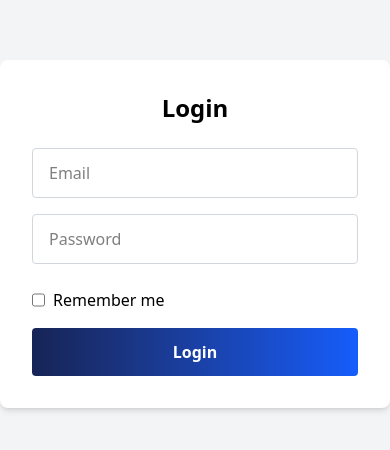
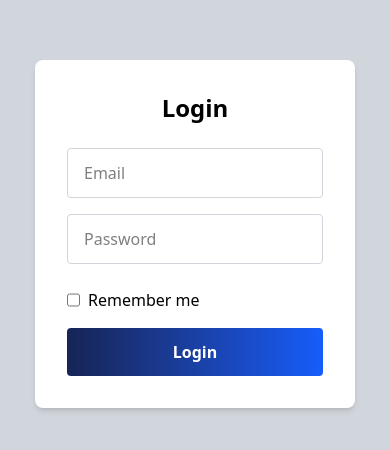
Before and after one commit to Toheed-qureshi21/supabase-prisma, a Next.js app: page /login in a window 390 px wide. Shown: the part 188-638 px from the top of the page. Built offline with nearby package versions, Linux system fonts and the light colour scheme; no server answers.

Commit message:
Fixing responsive issues in login page

```diff
--- a/src/app/(auth)/login/page.jsx
+++ b/src/app/(auth)/login/page.jsx
@@ -48,10 +48,10 @@ export default function Login() {
   };
 
   return (
-    <div className="min-h-screen flex items-center justify-center bg-gray-100">
+    <div className="min-h-screen flex items-center justify-center bg-gray-300">
       <form
         onSubmit={(e) => handleFormSubmission(e)}
-        className="bg-white p-8 rounded-lg shadow-md w-full max-w-md"
+        className="bg-white p-8 rounded-lg shadow-md  w-xs sm:w-md"
       >
         <h2 className="text-2xl font-bold mb-6 text-center">Login</h2>
 
--- a/src/components/TodoList.jsx
+++ b/src/components/TodoList.jsx
@@ -188,8 +188,8 @@ export default function TodoList({ userId }) {
 
                 {/*  Dropdown */}
                 <div className="flex flex-col gap-1 text-sm">
-                  <label className="text-gray-600 font-medium text-center">Status</label>
-                  <div className="relative w-full ">
+                  <label className="text-gray-100 font-medium text-center">Status</label>
+                  <div className="relative w-full flex items-center h-12">
                     <select
                       value={todo.isCompleted ? "completed" : "pending"}
                       onChange={() => handleTodoAsCompletion(todo)}
@@ -214,7 +214,7 @@ export default function TodoList({ userId }) {
                     </select>
 
                     {/* Down arrow icon */}
-                    <div className="pointer-events-none absolute top-2 right-3 transform -translate-y-1/2 text-gray-500">
+                    <div className="pointer-events-none absolute right-3  text-gray-500">
                       <ChevronDown/>
                     </div>
                   </div>
```
